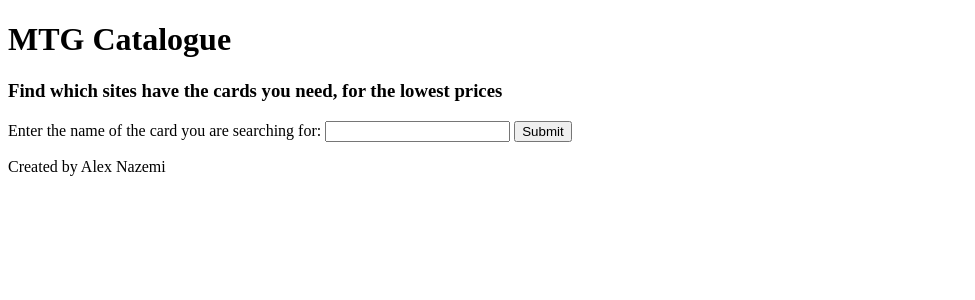
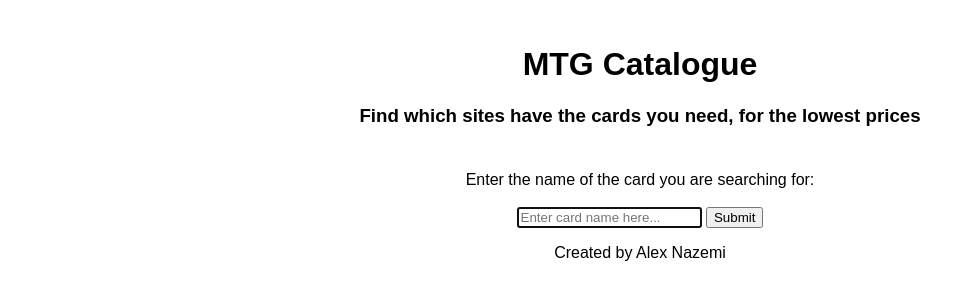
Before and after one commit to alex-nazemi/MTG-Catalogue, a plain HTML site: page index.html in a window 1280 px wide. Shown: the whole page, without its empty margins (0-975 px from the left). Drawn offline with Linux system fonts and the light colour scheme.

Commit message:
added some more css, linked js file to html file -AN

```diff
--- a/index.html
+++ b/index.html
@@ -4,6 +4,7 @@
     <meta charset="UTF-8">
     <meta http-equiv="X-UA-Compatible" content="IE=edge">
     <meta name="viewport" content="width=device-width, initial-scale=1.0">
+    <link rel="stylesheet" href="style.css">
     <title>MTG Catalogue</title>
 </head>
 <body>
@@ -12,15 +13,19 @@
         <h3>Find which sites have the cards you need, for the lowest prices</h3>
     </header>
     <main>
-        <form action="/">
-            <label for="card-name-text-box">Enter the name of the card you are searching for:
-                <input type="text" name="card-name-text-box">
-                <input type="submit">
+        <form action="/index.js" method="post">
+            <label for="card-name-input">Enter the name of the card you are searching for:
+                <br>
+                <br>
+                <input type="text" name="card-name-input" id="card-name-input" value="" required placeholder="Enter card name here..." autofocus>
+                <input type="submit" value="Submit">
             </label>
         </form>
+        <div class="results"></div>
     </main>
     <footer>
         <p>Created by Alex Nazemi</p>
     </footer>
+    <script src="index.js"></script>
 </body>
 </html>
--- a/style.css
+++ b/style.css
@@ -0,0 +1,18 @@
+html, body {
+    margin: 0;
+    font-family: sans-serif;
+    box-sizing: border-box;
+}
+
+body {
+    display: flex;
+    flex-direction: column;
+    align-items: center;
+    text-align: center;
+    width: 100%;
+}
+
+
+header {
+    margin: 25px;
+}
```
